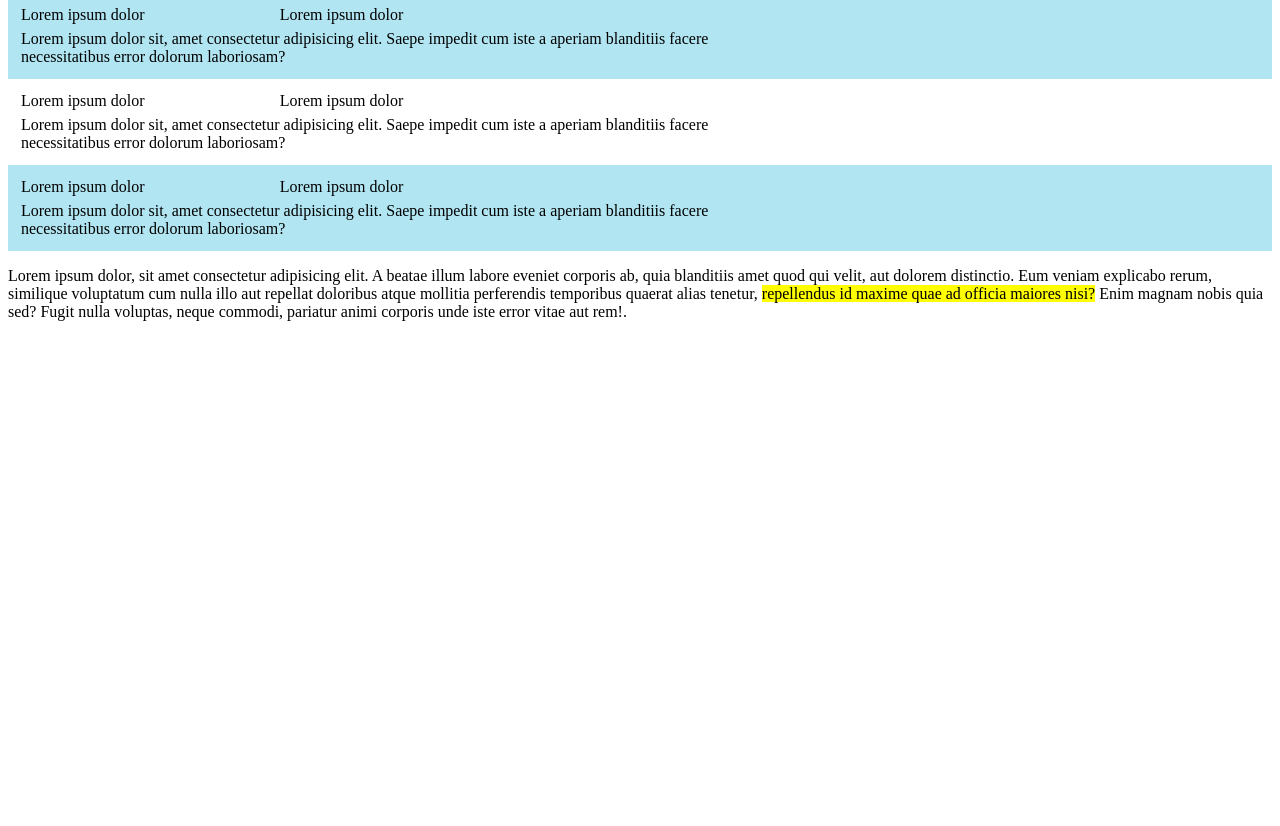
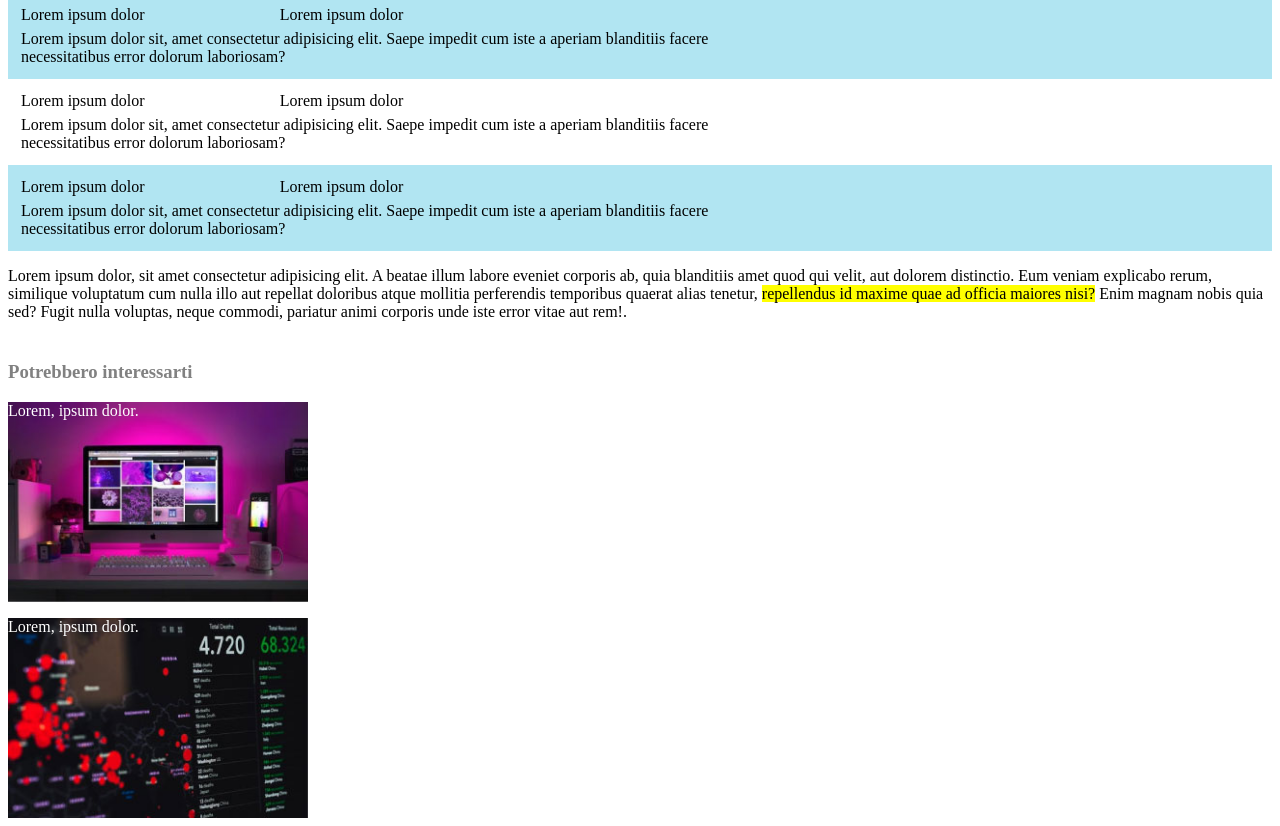
Before and after one commit to Alexxboc/html-css-booleaner, a plain HTML site: page index.html in a window 1280 px wide. Shown: the part 2236-3062 px from the top of the page. Before the commit the page ends 2573 px from the top, so only its background shows below. Drawn offline with Linux system fonts and the light colour scheme.

Commit message:
created footer with images

```diff
--- a/CSS/style.css
+++ b/CSS/style.css
@@ -87,3 +87,29 @@ h1 {
     background-color: white;
     padding: 10px;
 }
+
+h3 {
+    color: #818181;
+
+}
+
+footer {
+    margin-top: 40px;
+}
+
+#monitor-img {
+    width: 300px;
+    height: 200px;
+    background-image: url(../img/monitor.jpg);
+    background-size: cover;
+    color: white;
+}
+
+#second-img {
+    width:300px;
+    height: 200px;
+    background-image: url(../img/graph.jpg);
+    background-size: cover;
+    color: white;
+
+}
--- a/index.html
+++ b/index.html
@@ -43,30 +43,7 @@
             <li>Lorem ipsum dolor sit amet consectetur adipisicing elit. Quidem laudantium adipisci distinctio repellat maiores et aperiam quos est, dicta itaque debitis dolor neque in esse delectus illum unde sed sapiente.</li>
         </ul>
 
-        <!-- <table>
-            <tr id="top-table">
-              <th>Lorem ipsum dolor</th>
-              <th>Lorem ipsum dolor</th>
-              <th>Lorem ipsum dolor</th>
-            </tr>
-            <tr class="table-row">
-              <td>Lorem ipsum dolor</td>
-              <td>Lorem ipsum dolor</td>
-              <td>Lorem ipsum dolor sit amet consectetur adipisicing elit. Mollitia placeat praesentium neque est dolorum incidunt quibusdam impedit totam provident maxime!</td>
-            </tr>
-            <tr class="table-row">
-                <td>Lorem ipsum dolor</td>
-                <td>Lorem ipsum dolor</td>
-                <td>Lorem ipsum dolor sit amet consectetur adipisicing elit. Mollitia placeat praesentium neque est dolorum incidunt quibusdam impedit totam provident maxime!</td>
-            </tr>
-            <tr class="table-row">
-                <td>Lorem ipsum dolor</td>
-                <td>Lorem ipsum dolor</td>
-                <td>Lorem ipsum dolor sit amet consectetur adipisicing elit. Mollitia placeat praesentium neque est dolorum incidunt quibusdam impedit totam provident maxime!</td>
-            </tr>
-          </table> -->
-
-          <div class="row-top">
+         <div class="row-top">
             <div class="sinistra">
               <span>Lorem ipsum dolor</span>
             </div>
@@ -119,6 +96,17 @@
 
     <footer>
         <!-- Immagini con testo -->
+        <h3>Potrebbero interessarti</h3>
+
+        <div id="monitor-img">
+            <p>Lorem, ipsum dolor.</p>
+        </div>
+
+        <div id="second-img">
+            <p>Lorem, ipsum dolor.</p>
+        </div>
+
+
     </footer>
 </body>
 </html>
```
